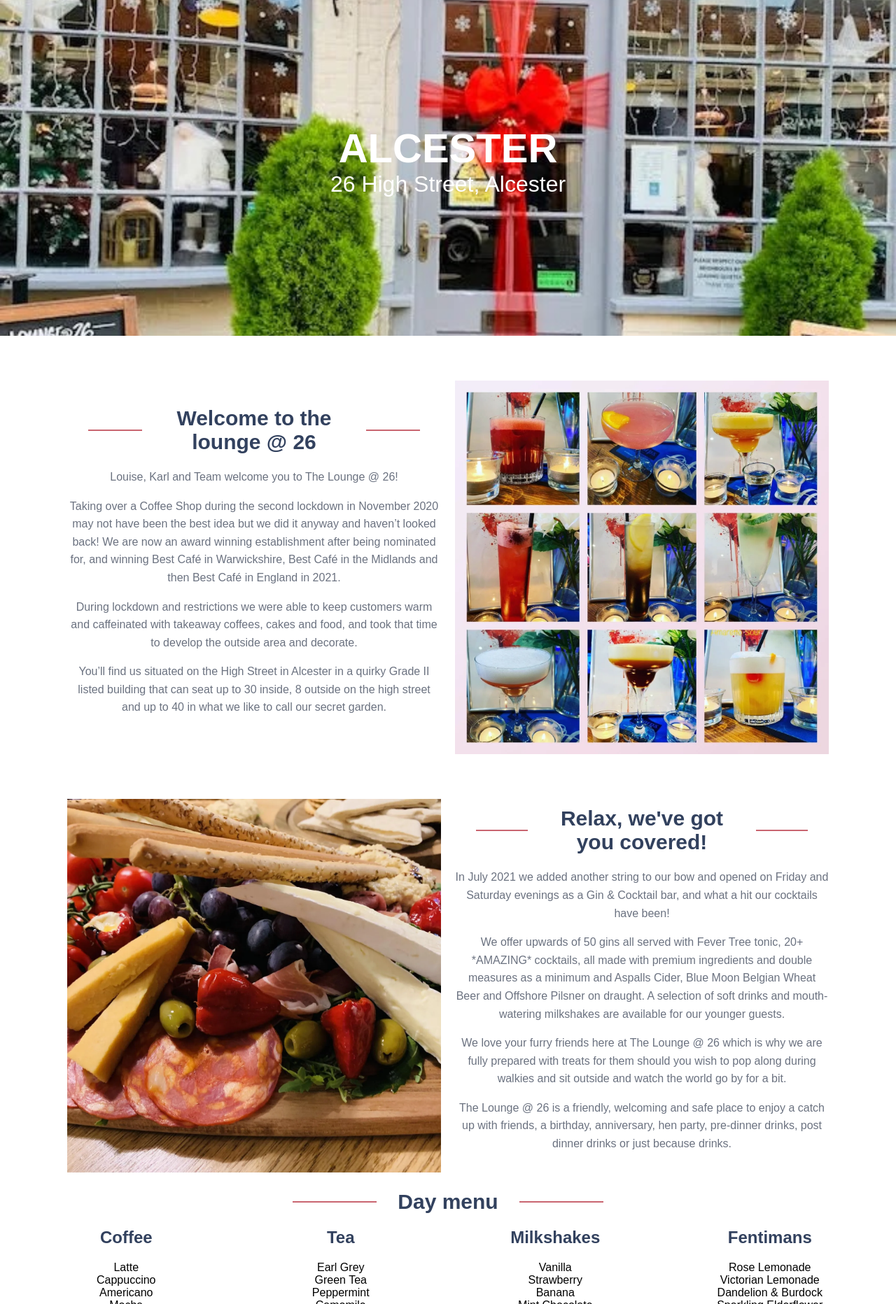
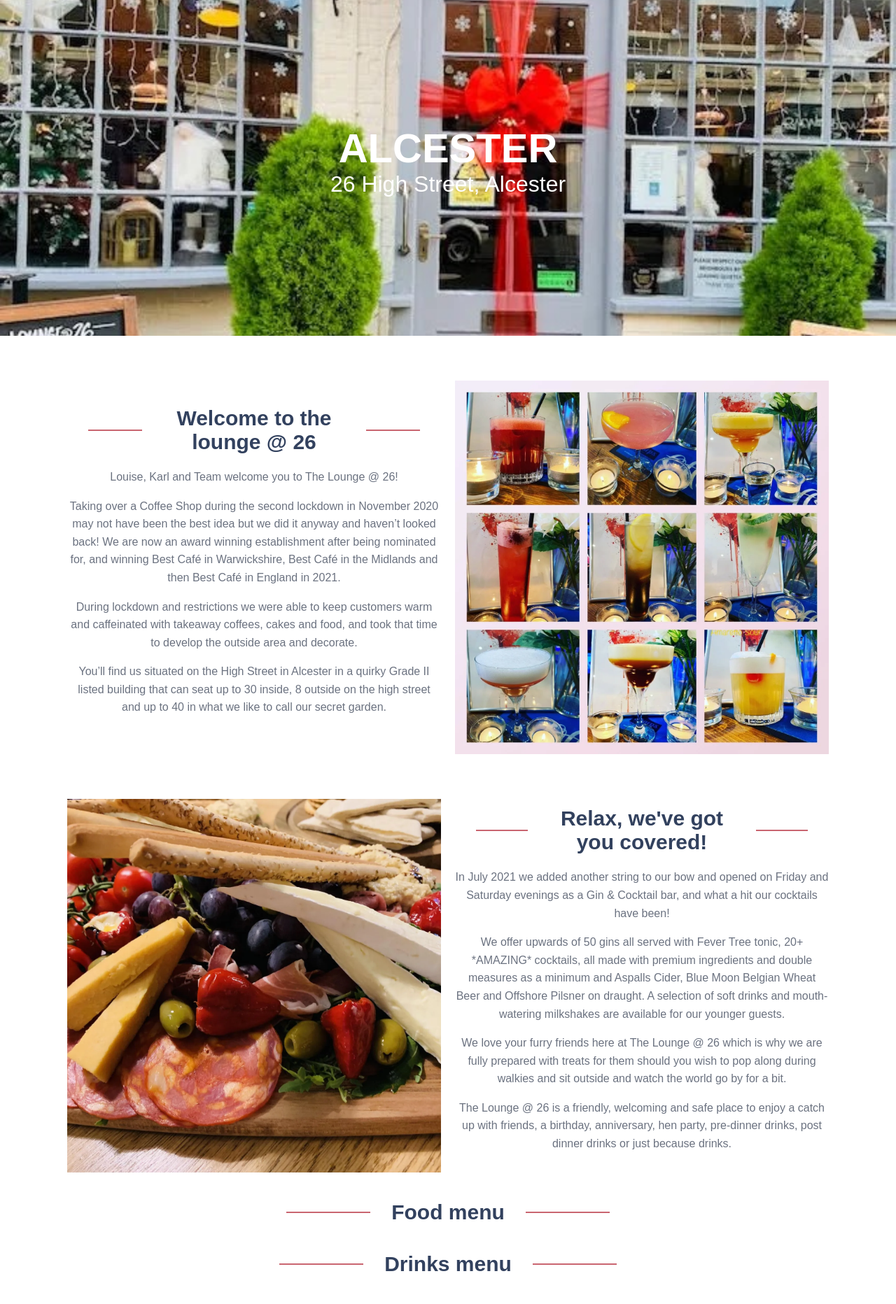
Before and after one commit to kyle776/thelounge, a Jekyll site: the page built from alcester.html, in a window 1280 px wide. Shown: the part 127-1991 px from the top of the page at 70% size. Built offline with Jekyll 4.4.1, drawn with Linux system fonts in a browser that asks for light colours; nearby versions of some CDN libraries; some of the changed text lies outside the part shown; grey boxes are pictures that could not be loaded.

Commit message:
feat: Add alcester menus

```diff
--- a/alcester.html
+++ b/alcester.html
@@ -127,11 +127,8 @@ day_menu:
 </section>
 <section>{% include content_row.html content=page.row1 %}</section>
 <section>{% include content_row.html content=page.row2 reverse=true %}</section>
-<section>{% include menu.html content=page.day_menu %}</section>
-<p> Small or regular size - Drink in or takeaway
-Alternative milks – Coconut, Almond, Soya, Oat.</p>
-<p>Sandwiches are available on white or brown bloomer bread,
-  served with a salad garnish & crisps</p>
+<a class="menu__view" href="/pdfs/alcester-food.pdf#view=FitH&toolbar=0&navpanes=0">Food menu</a>
+<a class="menu__view" href="/pdfs/alcester-drinks.pdf#view=FitH&toolbar=0&navpanes=0">Drinks menu</a>
 <section>
     <iframe
         src="https://www.google.com/maps/embed?pb=!1m18!1m12!1m3!1d2444.6003023640933!2d-1.8727405233394394!3d52.21431065881697!2m3!1f0!2f0!3f0!3m2!1i1024!2i768!4f13.1!3m3!1m2!1s0x4870c3795c55d07b%3A0x7f668d7e9395675a!2sThe%20Lounge%20%4026!5e0!3m2!1sen!2suk!4v1757862722862!5m2!1sen!2suk"
--- a/index.html
+++ b/index.html
@@ -3,7 +3,7 @@ layout: default
 ---
 <section
     class="hover_panel"
-    style="--hover-panel-url: url(&quot;images/img2.JPG&quot;)"
+    style="--hover-panel-url: url(&quot;images/img2.jpg&quot;)"
 >
     <h1 class="hover_panel__title">GIN & COCKTAIL BAR</h1>
     <!--TODO I think we can delete this -->
--- a/styles.css
+++ b/styles.css
@@ -438,3 +438,26 @@ body {
         grid-template-columns: 1fr;
     }
 }
+
+.menu__view {
+    color: var(--lounge-blue);
+    font-size: 30px;
+    font-weight: bold;
+    margin-bottom: 20px;
+    display: flex;
+    align-items: center;
+    text-align: center;
+    justify-content: center;
+    margin-top: 40px;
+    margin-bottom: 40px;
+    text-decoration: none;
+}
+
+.menu__view::before,
+.menu__view::after {
+    content: "";
+    height: 2px;
+    background: var(--lounge-red);
+    margin: 0 30px;
+    width: 120px;
+}
```
